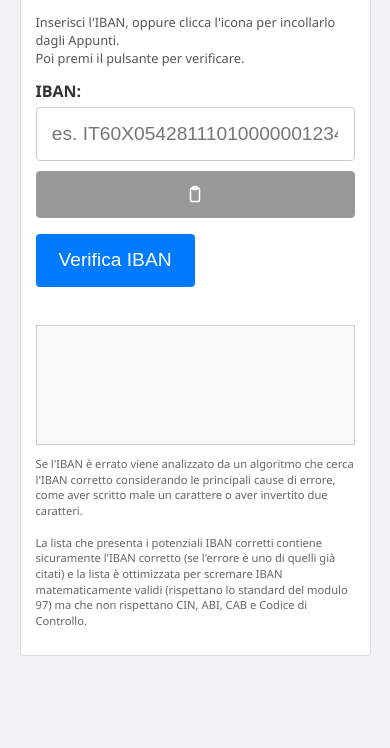
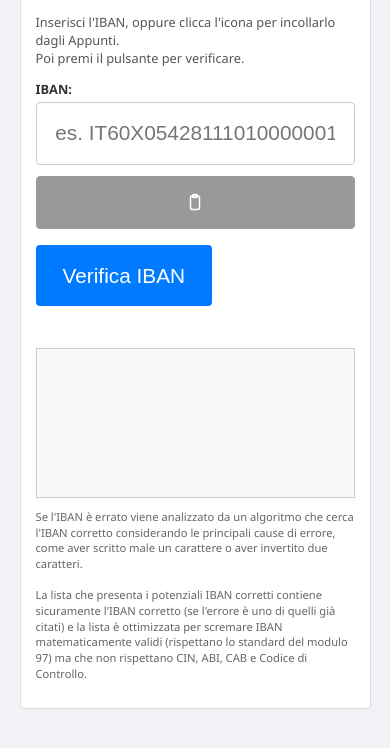
Before and after one commit to falker47/IBAN-Checker, a plain HTML site: page index.html in a window 390 px wide. Shown: the part 72-820 px from the top of the page. Drawn offline with Linux system fonts and the light colour scheme.

Commit message:
Update style.css

```diff
--- a/style.css
+++ b/style.css
@@ -1,6 +1,6 @@
 /* style.css */
 
-/* ----- Impostazioni di base ----- */
+/* ----- Base globale ----- */
 html, body {
   margin: 0;
   padding: 0;
@@ -9,9 +9,9 @@ html, body {
   overflow-x: hidden; /* niente scroll orizzontale */
 }
 
-/* Contenitore più ampio (fino a 800px) */
+/* Contenitore più ampio (800px) */
 .container {
-  max-width: 800px; /* era 600, ora 800 per espandere orizzontalmente */
+  max-width: 800px;
   margin: 40px auto;
   padding: 20px;
   background: #ffffff;
@@ -27,21 +27,23 @@ h1 {
   color: #333;
 }
 
-/* Sottotitolo (desktop) leggermente ridotto rispetto a prima */
+/* Sottotitolo (desktop) */
 .subtitle {
   font-size: 0.9rem;
   margin-bottom: 1em;
   color: #555;
 }
 
+/* Label "IBAN": leggermente più piccolo */
 .label {
   display: block;
   margin-bottom: 0.3em;
   font-weight: 600;
+  font-size: 0.8rem; /* ridotto per tutte le modalità */
   color: #333;
 }
 
-/* Wrapper per input e pulsante incolla, fianco a fianco */
+/* input-wrapper per input e pulsante incolla fianco a fianco */
 .input-wrapper {
   display: flex;
   flex-direction: row;
@@ -49,26 +51,26 @@ h1 {
   margin-bottom: 1em;
 }
 
-/* Campo IBAN (desktop): ingrandito */
+/* Campo IBAN (desktop) */
 .input-iban {
   width: 100%;
-  max-width: 500px; /* un po' più grande */
+  max-width: 500px;
   padding: 0.6em;
-  font-size: 1rem; /* aumentato */
+  font-size: 1rem; /* dimensione su desktop */
   border: 1px solid #ccc;
   border-right: none;
   border-radius: 4px 0 0 4px;
   box-sizing: border-box;
 }
 
-/* Pulsante incolla (desktop), ingrandito */
+/* Pulsante incolla (desktop) */
 .btn-paste {
   background: #999;
   color: #fff;
   border: 1px solid #999;
   padding: 0.6em 0.9em;
   cursor: pointer;
-  font-size: 1rem; /* aumentato */
+  font-size: 1rem; /* su desktop */
   border-radius: 0 4px 4px 0;
   display: flex;
   align-items: center;
@@ -82,7 +84,7 @@ h1 {
   stroke: currentColor;
 }
 
-/* Pulsante "Verifica IBAN" (desktop), ingrandito */
+/* Pulsante "Verifica IBAN" (desktop) */
 .btn-verify {
   padding: 0.6em 1em;
   font-size: 1rem;
@@ -98,42 +100,42 @@ h1 {
   background: #0056b3;
 }
 
-/* Finestra di output (desktop): più grande e min-height aumentato */
+/* Area di output (desktop) */
 .result-box {
   white-space: pre-wrap;
   margin-top: 1em;
   padding: 1.2em;
   border: 1px solid #ccc;
   background: #f9f9f9;
-  min-height: 120px; /* prima 80, ora 120 */
+  min-height: 120px;
   color: #333;
-  font-size: 1rem;   /* aumentato */
+  font-size: 1rem;
   line-height: 1.4;
   box-sizing: border-box;
 }
 
-/* Testo informativo in fondo (desktop) */
+/* Testo in fondo (desktop) */
 .info-text {
   margin-top: 1em;
-  font-size: 0.8rem; /* un po' più piccolo del testo generale */
+  font-size: 0.8rem;
   color: #666;
   line-height: 1.4;
 }
 
-/* ----- Media Query smartphone (max 480px) ----- */
+/* ----- Media Query smartphone (max-width: 480px) ----- */
 @media (max-width: 480px) {
 
-  /* Riduciamo ulteriormente il sottotitolo */
+  /* Sottotitolo più piccolo su mobile */
   .subtitle {
     font-size: 0.8rem;
   }
 
-  /* Riduciamo di più l'info-text finale */
+  /* Testo in fondo ancora più piccolo */
   .info-text {
     font-size: 0.7rem;
   }
 
-  /* Contenitore rimane 90% di larghezza */
+  /* Container su mobile */
   .container {
     width: 90%;
     margin: 20px auto;
@@ -141,16 +143,16 @@ h1 {
     border-radius: 4px;
   }
 
-  /* input e pulsante incolla vanno a colonna */
+  /* input e pulsante incolla si dispongono in colonna */
   .input-wrapper {
     flex-direction: column;
     align-items: stretch;
   }
 
-  /* Campo IBAN più grande su mobile */
+  /* Campo IBAN più grande su mobile: font e padding */
   .input-iban {
-    font-size: 1.2rem;
-    padding: 0.8em;
+    font-size: 1.3rem;  /* notevole aumento su mobile */
+    padding: 0.9em;
     border-radius: 4px;
     border-right: 1px solid #ccc;
     margin-bottom: 0.5em;
@@ -158,8 +160,8 @@ h1 {
 
   /* Pulsante incolla più grande su mobile */
   .btn-paste {
-    font-size: 1.2rem;
-    padding: 0.7em;
+    font-size: 1.3rem;
+    padding: 0.8em 0.9em;
     border-radius: 4px;
     margin-left: 0;
     width: 100%;
@@ -168,14 +170,14 @@ h1 {
 
   /* Pulsante verifica più grande su mobile */
   .btn-verify {
-    font-size: 1.2rem;
-    padding: 0.8em 1.2em;
+    font-size: 1.3rem;
+    padding: 0.9em 1.3em;
   }
 
   /* Area output più grande su mobile */
   .result-box {
-    font-size: 1.2rem;
-    min-height: 120px; /* più spazio verticale */
+    font-size: 1.3rem;
+    min-height: 150px; /* più grande verticalmente */
     padding: 1.2em;
   }
 }
```
